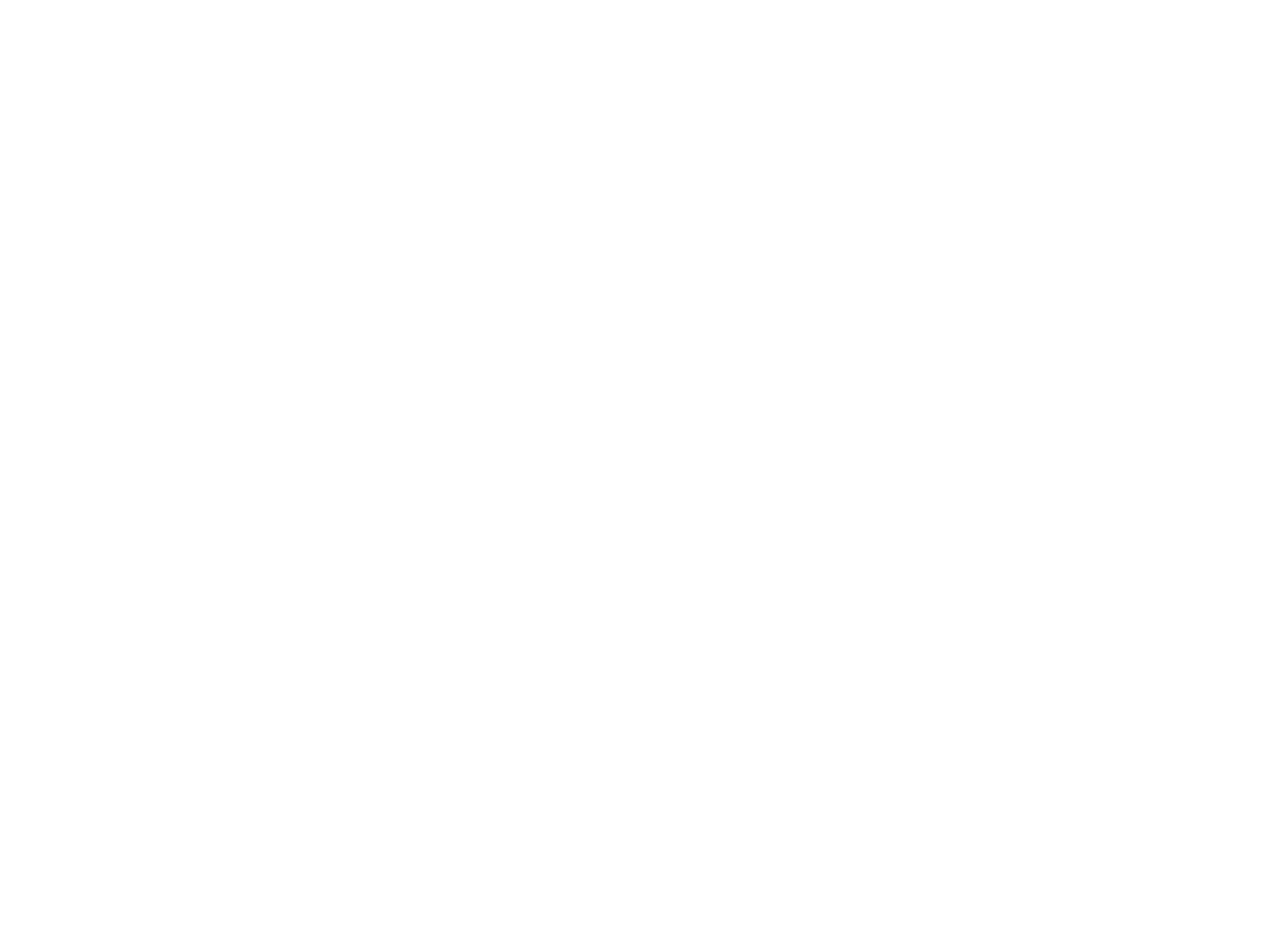
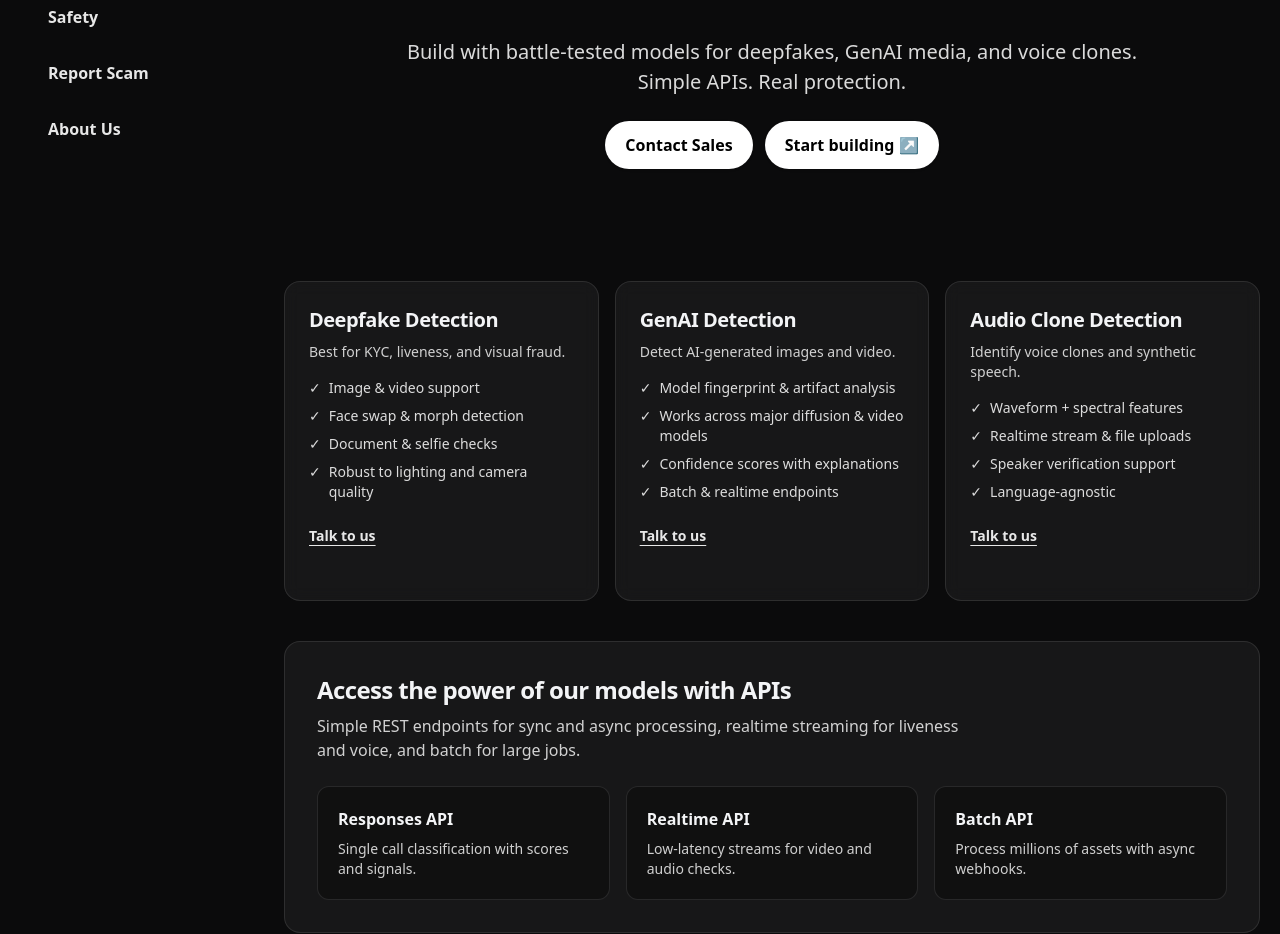
Before and after one commit to aptxaptx/scamai-landing, a Next.js app: page /api-platform in a window 1280 px wide. Before the commit this address had no page. Shown: the part 463-1397 px from the top of the page. Before the commit the page ends 800 px from the top, so only its background shows below. Built offline with nearby package versions, Linux system fonts and the light colour scheme.

Commit message:
Add API Platform, About, and Charter pages
Introduces new pages for API Platform, Company About, and Company Charter, each with their own metadata and content. These pages provide information about ScamAI's API offerings, company background, and organizational principles.

```diff
--- /dev/null
+++ b/src/app/api-platform/page.tsx
@@ -0,0 +1,116 @@
+import SiteShell from "@/components/SiteShell";
+
+export const metadata = {
+  title: "API Platform — ScamAI",
+  description: "Build on ScamAI's models for deepfake, GenAI, and audio clone detection.",
+};
+
+export default function ApiPlatformPage() {
+  return (
+    <SiteShell>
+      {/* Hero */}
+      <section className="relative overflow-hidden rounded-2xl grid place-items-center">
+        <div className="relative z-10 text-center p-10 md:p-16 lg:p-20">
+          <h1 className="text-[clamp(32px,7vw,64px)] font-bold tracking-tight max-w-5xl mx-auto">
+            The fastest and most powerful platform for AI misuse detection
+          </h1>
+          <p className="mt-4 text-white/85 text-[clamp(15px,2.2vw,20px)] max-w-3xl mx-auto">
+            Build with battle‑tested models for deepfakes, GenAI media, and voice clones. Simple APIs. Real protection.
+          </p>
+          <div className="mt-6 flex items-center justify-center gap-3">
+            <a
+              href="https://cal.com/scamai/25min?overlayCalendar=true"
+              className="inline-flex items-center gap-2 rounded-full bg-white text-black px-5 py-3 font-semibold shadow-sm"
+            >
+              Contact Sales
+            </a>
+            <a
+              href="/demo"
+              className="inline-flex items-center gap-2 rounded-full bg-white text-black px-5 py-3 font-semibold shadow-sm"
+            >
+              Start building ↗
+            </a>
+          </div>
+        </div>
+      </section>
+
+      {/* Models grid */}
+      <section className="mt-8 grid grid-cols-1 md:grid-cols-3 gap-4">
+        {[
+          {
+            name: "Deepfake Detection",
+            blurb: "Best for KYC, liveness, and visual fraud.",
+            bullets: [
+              "Image & video support",
+              "Face swap & morph detection",
+              "Document & selfie checks",
+              "Robust to lighting and camera quality",
+            ],
+          },
+          {
+            name: "GenAI Detection",
+            blurb: "Detect AI‑generated images and video.",
+            bullets: [
+              "Model fingerprint & artifact analysis",
+              "Works across major diffusion & video models",
+              "Confidence scores with explanations",
+              "Batch & realtime endpoints",
+            ],
+          },
+          {
+            name: "Audio Clone Detection",
+            blurb: "Identify voice clones and synthetic speech.",
+            bullets: [
+              "Waveform + spectral features",
+              "Realtime stream & file uploads",
+              "Speaker verification support",
+              "Language‑agnostic",
+            ],
+          },
+        ].map(({ name, blurb, bullets }) => (
+          <article
+            key={name}
+            className="relative rounded-2xl bg-white/5 p-6 backdrop-blur-sm hover:bg-white/10 transition-colors overflow-hidden border border-white/10 min-h-[320px]"
+          >
+            <h3 className="text-xl font-semibold tracking-tight">{name}</h3>
+            <p className="mt-2 text-sm text-white/80">{blurb}</p>
+            <ul className="mt-4 space-y-2 text-sm text-white/85">
+              {bullets.map((b) => (
+                <li key={b} className="flex gap-2">
+                  <span aria-hidden>✓</span>
+                  <span>{b}</span>
+                </li>
+              ))}
+            </ul>
+            <a
+              href="https://cal.com/scamai/25min?overlayCalendar=true"
+              className="mt-6 inline-flex text-sm font-semibold text-white/90 underline underline-offset-4"
+            >
+              Talk to us
+            </a>
+          </article>
+        ))}
+      </section>
+
+      {/* API section */}
+      <section className="mt-10 rounded-2xl bg-white/5 border border-white/10 p-6 md:p-8">
+        <h2 className="text-2xl font-semibold tracking-tight">Access the power of our models with APIs</h2>
+        <p className="mt-2 text-white/80 max-w-2xl">
+          Simple REST endpoints for sync and async processing, realtime streaming for liveness and voice, and batch for large jobs.
+        </p>
+        <div className="mt-6 grid grid-cols-1 md:grid-cols-3 gap-4">
+          {[
+            { title: "Responses API", desc: "Single call classification with scores and signals." },
+            { title: "Realtime API", desc: "Low‑latency streams for video and audio checks." },
+            { title: "Batch API", desc: "Process millions of assets with async webhooks." },
+          ].map((x) => (
+            <div key={x.title} className="rounded-xl border border-white/10 bg-black/30 p-5">
+              <h3 className="font-semibold">{x.title}</h3>
+              <p className="mt-2 text-sm text-white/80">{x.desc}</p>
+            </div>
+          ))}
+        </div>
+      </section>
+    </SiteShell>
+  );
+}
--- /dev/null
+++ b/src/app/company/about/page.tsx
@@ -0,0 +1,21 @@
+import SiteShell from "@/components/SiteShell";
+
+export const metadata = {
+  title: "About Us — ScamAI",
+  description: "Learn more about ScamAI.",
+};
+
+export default function AboutPage() {
+  return (
+    <SiteShell>
+      <section className="relative overflow-hidden rounded-2xl grid place-items-center mb-6">
+        <div className="relative z-10 text-center p-8 md:p-12 lg:p-14">
+          <h1 className="text-[clamp(28px,6vw,56px)] font-semibold tracking-tight">About Us</h1>
+          <p className="mt-4 text-white/80 max-w-3xl mx-auto">
+            We build detection models that protect people and businesses from AI‑powered fraud.
+          </p>
+        </div>
+      </section>
+    </SiteShell>
+  );
+}
--- /dev/null
+++ b/src/app/company/charter/page.tsx
@@ -0,0 +1,21 @@
+import SiteShell from "@/components/SiteShell";
+
+export const metadata = {
+  title: "Our Charter — ScamAI",
+  description: "ScamAI principles and commitments.",
+};
+
+export default function CharterPage() {
+  return (
+    <SiteShell>
+      <section className="relative overflow-hidden rounded-2xl grid place-items-center mb-6">
+        <div className="relative z-10 text-center p-8 md:p-12 lg:p-14">
+          <h1 className="text-[clamp(28px,6vw,56px)] font-semibold tracking-tight">Our Charter</h1>
+          <p className="mt-4 text-white/80 max-w-3xl mx-auto">
+            How we build responsibly: safety by design, transparency, and measurable impact.
+          </p>
+        </div>
+      </section>
+    </SiteShell>
+  );
+}
```
